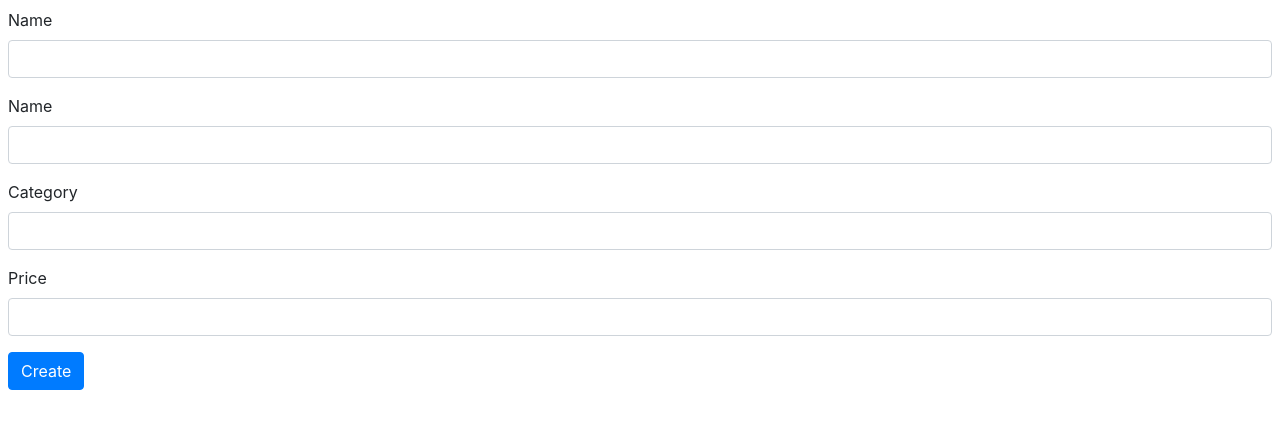
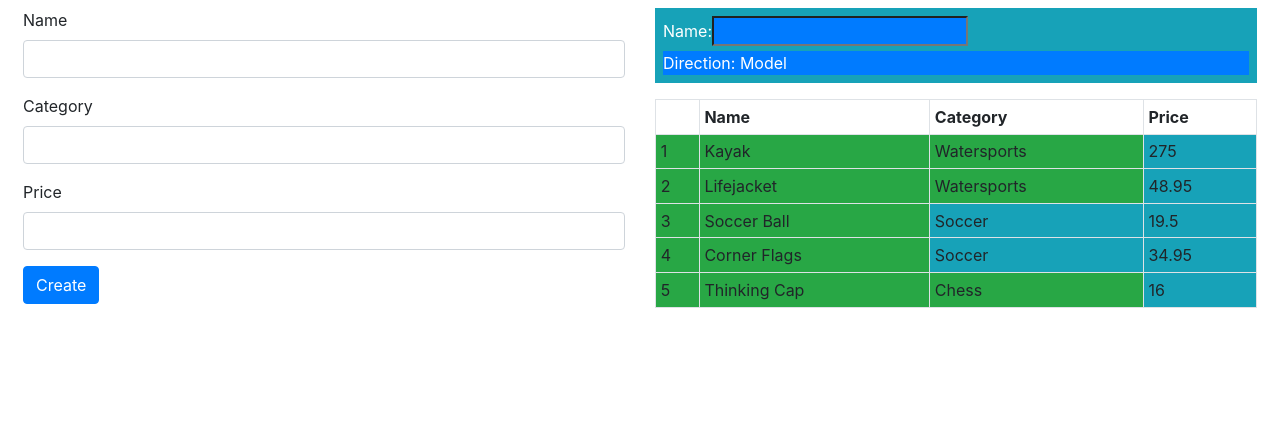
Before and after one commit to adriloma/angular-pro, an Angular app: page / in a window 1280 px wide. Shown: the top 428 px of the page. Built offline with nearby package versions, Linux system fonts and the light colour scheme.

Commit message:
finished chapter 15

```diff
--- a/src/app/app.module.ts
+++ b/src/app/app.module.ts
@@ -4,10 +4,14 @@ import { NgModule } from '@angular/core';
 import { AppRoutingModule } from './app-routing.module';
 import { ProductComponent } from './product/product.component';
 import { FormsModule, ReactiveFormsModule } from '@angular/forms';
+import { TestDirective } from './product/test.directive';
+import { PaModel } from './product/twoway.directive';
 
 @NgModule({
   declarations: [
-    ProductComponent
+    ProductComponent,
+    TestDirective,
+    PaModel
   ],
   imports: [
     BrowserModule,
--- a/src/app/product/product.component.html
+++ b/src/app/product/product.component.html
@@ -7,37 +7,48 @@
         border: 2px solid #6bc502
     }
 </style>
-<form class="m-2" novalidate [formGroup]="form" (ngSubmit)="submitForm(form)">
-    <div class="bg-danger text-white p-2 mb-2" *ngIf="formSubmitted && form.invalid">
-        There are problems with the form
-        <ul>
-            <li *ngFor="let error of form.getFormValidationMessages()">
-                {{error}}
-            </li>
-        </ul>
-    </div>
-    <div class="form-group">
-        <label>Name</label>
-        <input class="form-control" name="name" [(ngModel)]="newProduct.name" formControlName="name" />
-        <ul class="text-danger list-unstyled" *ngIf="(formSubmitted || form.controls['name'].dirty) &&
-                     form.controls['name'].invalid">
-            <li *ngFor="let error of form.controls['name'].getValidationMessages()">
-                {{error}}
-            </li>
-        </ul>
-    </div>
+<div class="row m-2">
+    <div class="col-6">
+        <form novalidate [formGroup]="form" (ngSubmit)="submitForm(form)">
             <div class="form-group" *ngFor="let control of form.productControls">
                 <label>{{control.label}}</label>
-        <input class="form-control" [(ngModel)]="newProduct[control.modelProperty]" name="{{control.modelProperty}}"
-            formControlName="{{control.modelProperty}}" />
+                <input class="form-control" [(ngModel)]="newProduct[control.modelProperty]"
+                    name="{{control.modelProperty}}" formControlName="{{control.modelProperty}}" />
                 <ul class="text-danger list-unstyled" *ngIf="(formSubmitted || control.dirty) && control.invalid">
         <li *ngFor="let error of control.getValidationMessages()">
             {{error}}
         </li>
         </ul>
         </div>
-            <button class="btn btn-primary" type="submit" [disabled]="formSubmitted && form.invalid"
+        <button class="btn btn-primary" type="submit" [disabled]="formSubmitted && !form.valid"
             [class.btn-secondary]="formSubmitted && form.invalid">
             Create
         </button>
         </form>
+    </div>
+    <div class="col-6">
+        <div class="form-group bg-info text-white p-2">
+            <label>Name:</label>
+        <input class="bg-primary text-white" [(paModel)]="newProduct.name" #miVariable="paModelExportada" />
+        <div class="bg-primary text-white">Direction: {{miVariable.direction}}</div>
+        </div>
+        <table class="table table-sm table-bordered table-striped">
+            <tr>
+                <th></th>
+                <th>Name</th>
+                <th>Category</th>
+                <th>Price</th>
+            </tr>
+            <tr *ngFor="let item of getProducts(); let i = index"
+                [pro-test]="getProducts().length < 6 ? 'bg-success' : 'bg-warning'" [pro-product]="item"
+                (pro-category)="newProduct.category=$event">
+                <td>{{i + 1}}</td>
+                <td>{{item.name}}</td>
+                <td [pro-test]="item.category == 'Soccer' ? 'bg-info' : null">
+                    {{item.category}}
+                </td>
+                <td [pro-test]="'bg-info'">{{item.price}}</td>
+            </tr>
+        </table>
+    </div>
+</div>
--- a/src/app/product/product.component.ts
+++ b/src/app/product/product.component.ts
@@ -9,46 +9,19 @@ import { ProductFormGroup } from './form.model';
     templateUrl: './product.component.html'
 })
 export class ProductComponent {
-    get jsonProduct() {
-        return JSON.stringify(this.newProduct);
-    }
     model: Model = new Model();
     form: ProductFormGroup = new ProductFormGroup();
-    newProduct: Product = new Product();
-    formSubmitted: boolean = false;
     getProduct(key: number): Product {
         return this.model.getProduct(key);
     }
     getProducts(): Product[] {
         return this.model.getProducts();
     }
+    newProduct: Product = new Product();
     addProduct(p: Product) {
-        console.log('New Product: ' + this.jsonProduct);
+        this.model.saveProduct(p);
     }
-    getValidationMessages(state: any, thingName?: string) {
-        const thing: string = state.path || thingName;
-        const messages: string[] = [];
-        if (state.errors) {
-            // tslint:disable-next-line: forin
-            for (const errorName in state.errors) {
-                switch (errorName) {
-                    case 'required':
-                        messages.push(`You must enter a ${thing}`);
-                        break;
-                    case 'minlength':
-                        messages.push(`A ${thing} must be at least
-                            ${state.errors.minlength.requiredLength}
-                            characters`);
-                        break;
-                    case 'pattern':
-                        messages.push(`The ${thing} contains
-                             illegal characters`);
-                        break;
-                }
-            }
-        }
-        return messages;
-    }
+    formSubmitted: boolean = false;
     submitForm(form: NgForm) {
         this.formSubmitted = true;
         if (form.valid) {
@@ -58,12 +31,4 @@ export class ProductComponent {
             this.formSubmitted = false;
         }
     }
-    getFormValidationMessages(form: NgForm): string[] {
-        const messages: string[] = [];
-        Object.keys(form.controls).forEach(k => {
-            this.getValidationMessages(form.controls[k], k)
-                .forEach(m => messages.push(m));
-        });
-        return messages;
-    }
 }
--- /dev/null
+++ b/src/app/product/test.directive.ts
@@ -0,0 +1,19 @@
+import { Directive, ElementRef, Input, SimpleChange, Output, EventEmitter, HostBinding, HostListener } from "@angular/core";
+import { Product } from './product.model';
+
+@Directive({
+    selector: '[pro-test]'
+})
+export class TestDirective {
+    @Input("pro-product") product: Product;
+
+    @Input("pro-test") @HostBinding("class") bgClass: string;
+
+    @Output("pro-category") click = new EventEmitter<string>();
+
+    @HostListener("click")  triggerCustomEvent() {
+        if (this.product != null) {
+            this.click.emit(this.product.category);
+        }
+    }
+}
--- /dev/null
+++ b/src/app/product/twoway.directive.ts
@@ -0,0 +1,32 @@
+import {
+    Input, Output, EventEmitter, Directive,
+    HostBinding, HostListener, SimpleChange
+} from '@angular/core';
+@Directive({
+    selector: "input[paModel]",
+    exportAs: "paModelExportada"
+})
+export class PaModel {
+
+    direction: string;
+
+    @Input('paModel') modelProperty: string;
+    @HostBinding("value")
+    fieldValue: string = "";
+    ngOnChanges(changes: { [property: string]: SimpleChange }) {
+        let change = changes["modelProperty"];
+        if (change.currentValue != this.fieldValue) {
+            this.fieldValue = changes["modelProperty"].currentValue || "";
+            this.direction = "Model";
+        }
+    }
+
+    @Output('paModelChange') update = new EventEmitter<string>();
+
+    @HostListener("input", ["$event.target.value"])
+    updateValue(newValue: string) {
+        this.fieldValue = newValue;
+        this.update.emit(newValue);
+        this.direction = "Element";
+    }
+}
```
Lines whose indentation alone changed are shown as unchanged.
